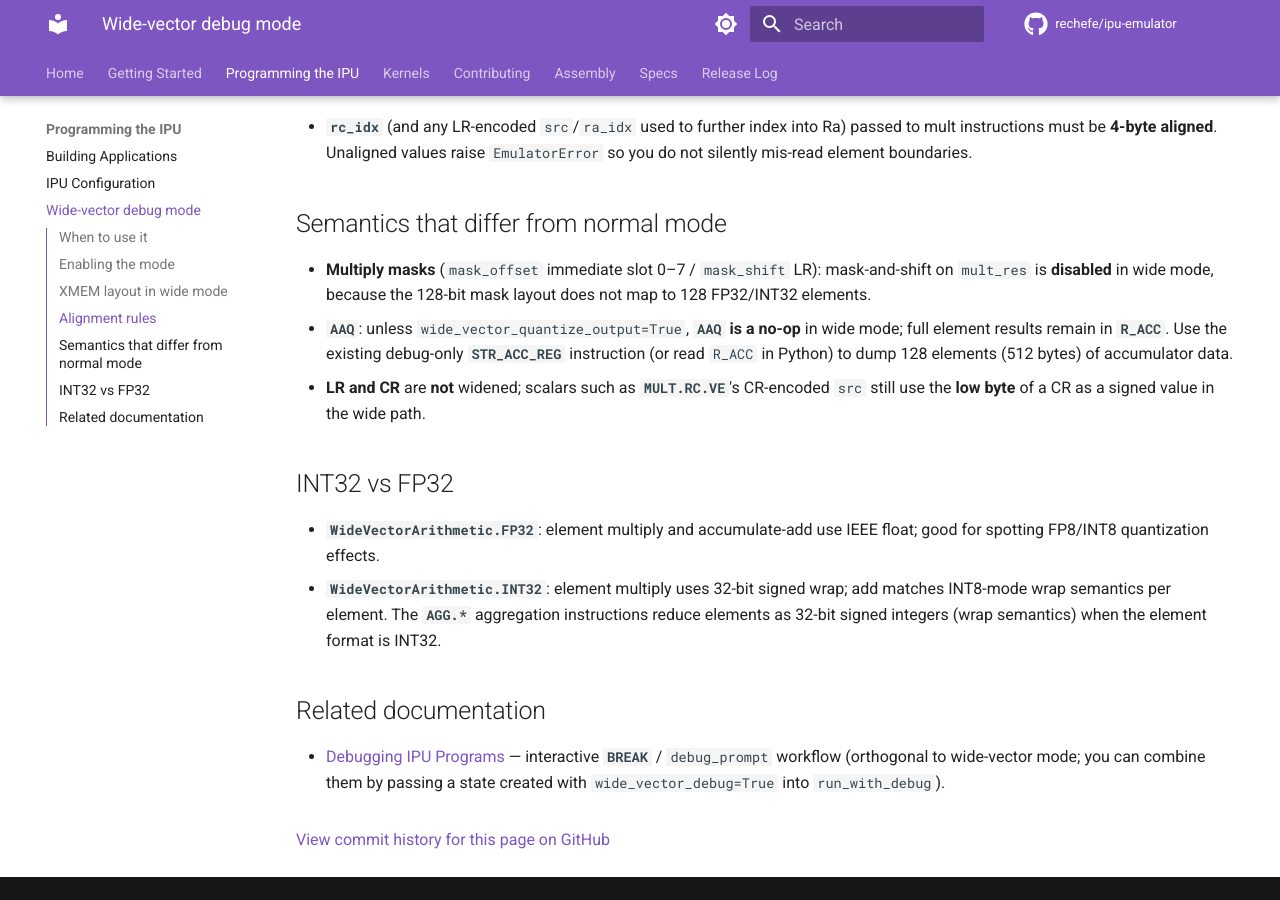
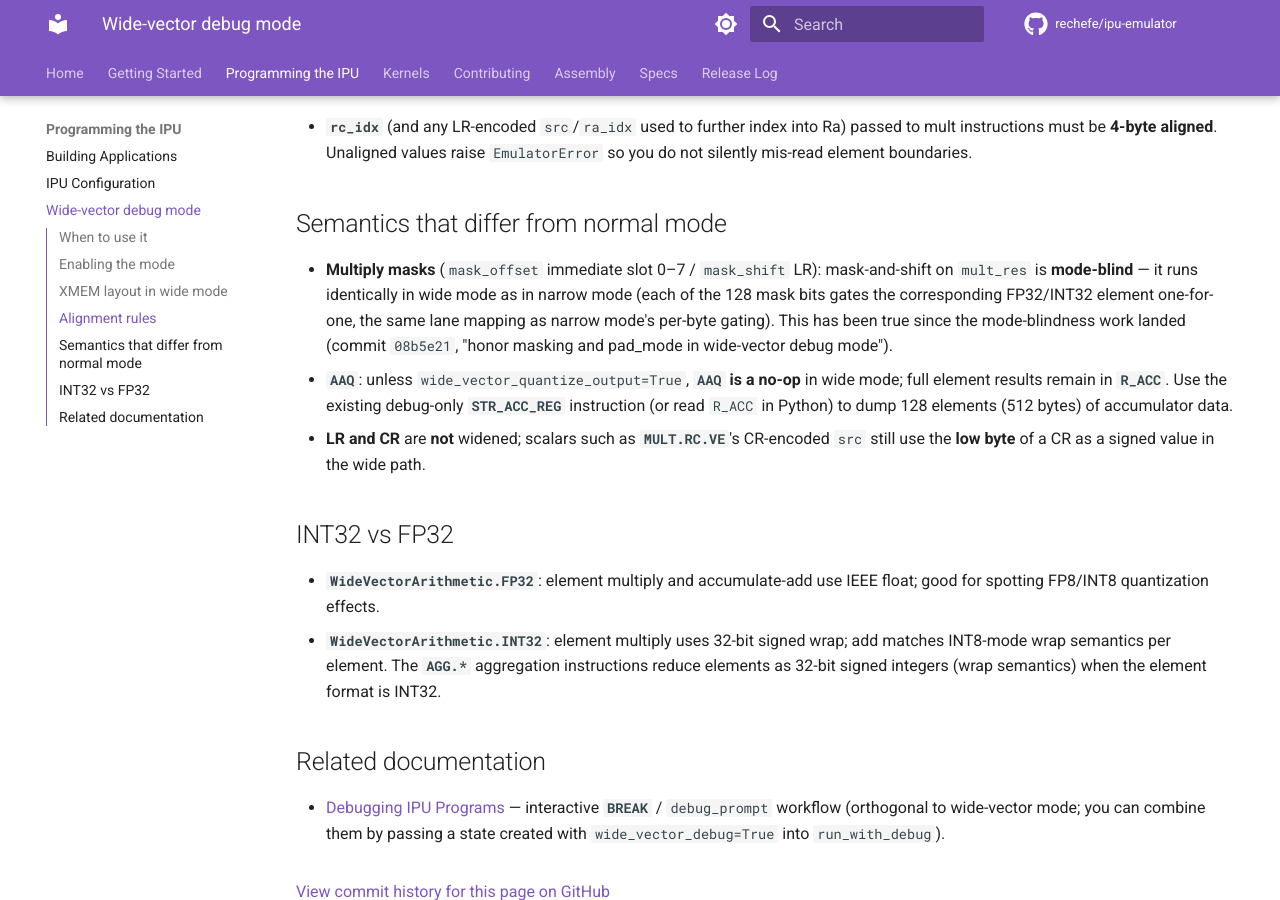
Before and after one commit to rechefe/ipu-emulator, an MkDocs documentation site: the page built from docs/content/wide-vector-debug-mode.md, in a window 1280 px wide and 900 px high, scrolled down 1786 px. Built offline with MkDocs 1.6.1 and Material for MkDocs 9.7.7, drawn with Linux system fonts in a browser that asks for light colours; comment, search, counter and statistics services are not loaded.

Commit message:
docs: fix stale claim that masking is disabled in wide-vector debug mode
Masking has been mode-blind since commit 08b5e21 ("honor masking and
pad_mode in wide-vector debug mode") -- _mult_mask_and_shift runs
unconditionally in every MULT handler regardless of mode. Confirmed by
reading ipu.py and by every k=3 conv app in convolutions_universal, which
relies on exactly this behavior (border masking) while running FP32
wide-vector mode.

```diff
--- a/docs/content/wide-vector-debug-mode.md
+++ b/docs/content/wide-vector-debug-mode.md
@@ -61,7 +61,7 @@ Wide mode unpacks `r_cyclic` as 128 consecutive 32-bit elements starting at a **
 
 ## Semantics that differ from normal mode
 
-- **Multiply masks** (`mask_offset` immediate slot 0–7 / `mask_shift` LR): mask-and-shift on `mult_res` is **disabled** in wide mode, because the 128-bit mask layout does not map to 128 FP32/INT32 elements.
+- **Multiply masks** (`mask_offset` immediate slot 0–7 / `mask_shift` LR): mask-and-shift on `mult_res` is **mode-blind** — it runs identically in wide mode as in narrow mode (each of the 128 mask bits gates the corresponding FP32/INT32 element one-for-one, the same lane mapping as narrow mode's per-byte gating). This has been true since the mode-blindness work landed (commit `08b5e21`, "honor masking and pad_mode in wide-vector debug mode").
 - **`AAQ`**: unless `wide_vector_quantize_output=True`, **`AAQ` is a no-op** in wide mode; full element results remain in **`R_ACC`**. Use the existing debug-only **`STR_ACC_REG`** instruction (or read `R_ACC` in Python) to dump 128 elements (512 bytes) of accumulator data.
 - **LR and CR** are **not** widened; scalars such as **`MULT.RC.VE`**'s CR-encoded `src` still use the **low byte** of a CR as a signed value in the wide path.
 
```
